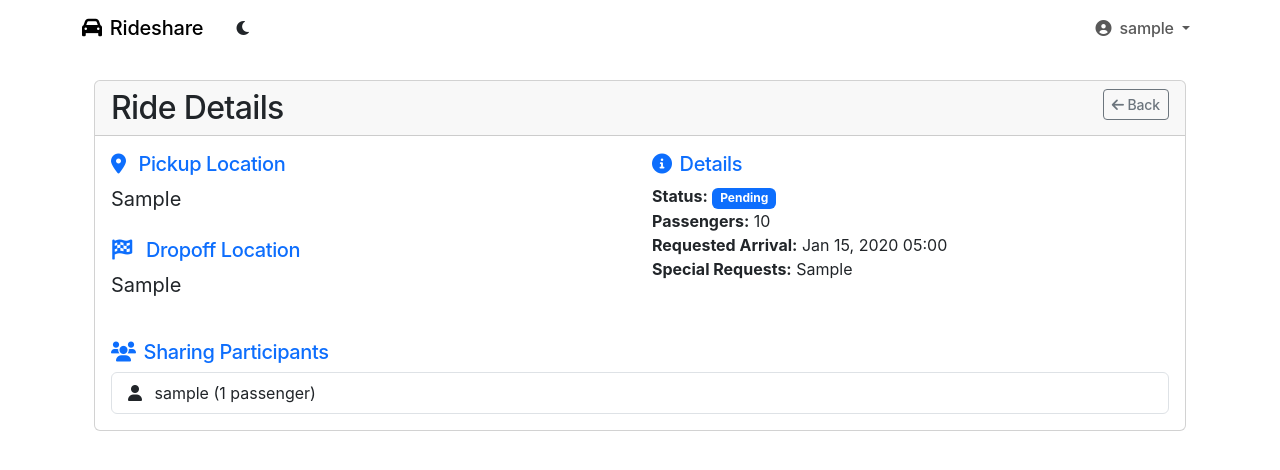
After one commit to shenxingy/ride-sharing-service-webapp, a Django app: page /rider/ride/1/ in a window 1280 px wide. The commit adds this page. Shown: the top 470 px of the page. Run offline with Django 5.2, Linux system fonts and the light colour scheme; a user stored in the database is signed in; tables that the repository leaves empty hold one stand-in row (values such as "Sample post"); some libraries are stand-ins or nearby versions.

Commit message:
add detail page

```diff
--- a/docker-deploy/web-app/rider/forms.py
+++ b/docker-deploy/web-app/rider/forms.py
@@ -47,7 +47,8 @@ class RideRequestForm(forms.ModelForm):
 
     class Meta:
         model = Ride
-        fields = ['pickup_location', 'dropoff_location', 'passenger_count', 'required_arrival_time','special_request', 'allow_sharing']
+        fields = ['pickup_location', 'dropoff_location', 'passenger_count',
+                  'required_arrival_time','special_request', 'allow_sharing']
         widgets = {
             'special_request': forms.Textarea(attrs={'rows': 3, 'class': 'form-control'}),
             'passenger_count': forms.NumberInput(attrs={'class': 'form-control', 'min': 1}),
--- a/docker-deploy/web-app/rider/models.py
+++ b/docker-deploy/web-app/rider/models.py
@@ -19,7 +19,7 @@ class Ride(models.Model):
     )
     special_request = models.TextField(blank=True)
     status = models.CharField(max_length=20, choices=STATUS_CHOICES, default='PENDING')
-    vehicle = models.ForeignKey(Vehicle, on_delete=models.SET_NULL, null=True, blank=True)
+    vehicle = models.ForeignKey(Vehicle, on_delete=models.SET_NULL, null=True, blank=True) # no yet
     allow_sharing = models.BooleanField(default=False)
     total_passengers = models.IntegerField(default=0)
     required_arrival_time = models.DateTimeField(null=True, blank=True)
@@ -30,8 +30,15 @@ class Ride(models.Model):
         return f"Ride from {self.pickup_location} to {self.dropoff_location}"
 
 class RideShare(models.Model):
+    STATUS_CHOICES = [
+        ('PENDING', 'Pending'),
+        ('CONFIRMED', 'Confirmed'),
+        ('COMPLETED', 'Completed'),
+        ('CANCELLED', 'Cancelled'),
+    ]
     ride = models.ForeignKey(Ride, on_delete=models.CASCADE, related_name='shared_rides')
     rider = models.ForeignKey(User, on_delete=models.CASCADE)
+    status = models.CharField(max_length=20, choices=STATUS_CHOICES, default='PENDING')
     pickup_location = models.CharField(max_length=255, default='Unknown')
     dropoff_location = models.CharField(max_length=255, default='Unknown')
     passenger_count = models.IntegerField()
--- /dev/null
+++ b/docker-deploy/web-app/rider/templates/rider/ride_detail.html
@@ -0,0 +1,60 @@
+{% extends "base.html" %}
+
+{% block content %}
+<div class="container mt-4">
+    <div class="card">
+        <div class="card-header">
+            <h2 class="mb-0">
+                <a href="{% url 'rider_dashboard' %}" class="btn btn-sm btn-outline-secondary float-end">
+                    <i class="fas fa-arrow-left"></i> Back
+                </a>
+                Ride Details
+            </h2>
+        </div>
+
+        <div class="card-body">
+            <div class="row">
+                <div class="col-md-6">
+                    <h5 class="text-primary">
+                        <i class="fas fa-map-marker-alt me-2"></i>
+                        Pickup Location
+                    </h5>
+                    <p class="fs-5">{{ ride.pickup_location }}</p>
+
+                    <h5 class="text-primary mt-4">
+                        <i class="fas fa-flag-checkered me-2"></i>
+                        Dropoff Location
+                    </h5>
+                    <p class="fs-5">{{ ride.dropoff_location }}</p>
+                </div>
+
+                <div class="col-md-6">
+                    <h5 class="text-primary"><i class="fas fa-info-circle me-2"></i>Details</h5>
+                    <ul class="list-unstyled">
+                        <li><strong>Status:</strong> <span class="badge bg-primary">{{ ride.get_status_display }}</span></li>
+                        <li><strong>Passengers:</strong> {{ ride.total_passengers }}</li>
+                        <li><strong>Requested Arrival:</strong> {{ ride.required_arrival_time|date:"M j, Y H:i" }}</li>
+                        <li><strong>Special Requests:</strong> {{ ride.special_request|default:"None" }}</li>
+                    </ul>
+                </div>
+            </div>
+
+            <div class="mt-4">
+                <h5 class="text-primary"><i class="fas fa-users me-2"></i>Sharing Participants</h5>
+                <div class="list-group">
+                    {% for share in ride.shared_rides.all %}
+                    <div class="list-group-item">
+                        <i class="fas fa-user me-2"></i>
+                        {{ share.rider.username }} ({{ share.passenger_count }} passenger{{ share.passenger_count|pluralize }})
+                    </div>
+                    {% empty %}
+                    <div class="list-group-item">
+                        No sharing participants
+                    </div>
+                    {% endfor %}
+                </div>
+            </div>
+        </div>
+    </div>
+</div>
+{% endblock %}
--- a/docker-deploy/web-app/rider/urls.py
+++ b/docker-deploy/web-app/rider/urls.py
@@ -1,5 +1,5 @@
 from django.urls import path
-from .views import request_ride, get_eta, rider_dashboard, edit_ride, cancel_ride
+from .views import request_ride, get_eta, rider_dashboard, edit_ride, cancel_ride,RideDetailView
 
 urlpatterns = [
     path("request/", request_ride, name="request_ride"),
@@ -8,4 +8,5 @@ urlpatterns = [
     path("get_eta/", get_eta, name="get_eta"),
     # Other URL patterns
     path('cancel_ride/<int:ride_id>/', cancel_ride, name='cancel_ride'),
+    path('ride/<int:pk>/', RideDetailView.as_view(), name='ride_detail'),
 ]
--- a/docker-deploy/web-app/rider/views.py
+++ b/docker-deploy/web-app/rider/views.py
@@ -7,6 +7,8 @@ from django.db.models import Q
 from django.conf import settings
 from django.utils.timezone import now
 from datetime import timedelta
+from django.views.generic.detail import DetailView
+from django.contrib.auth.mixins import LoginRequiredMixin  # Add this import
 
 
 from django.http import JsonResponse
@@ -141,8 +143,8 @@ def request_ride(request):
         if form.is_valid():
             ride = form.save(commit=False)
             ride.rider = request.user
-
-            ride.required_arrival_time = ride.required_arrival_time
+            ride.total_passengers += form.cleaned_data.get("passenger_count", 1)
+            ride.status = 'PENDING'
             ride.save()  # 🚀 Assigns an ID
 
             return redirect('rider_dashboard')
@@ -166,6 +168,10 @@ def edit_ride(request, ride_id):
         form = RideRequestForm(request.POST, instance=ride)
         if form.is_valid():
             form.save()
+            ride.total_passengers = form.cleaned_data.get("passenger_count", 1)
+            ride.created_at = now()
+            ride.updated_at = now()
+            ride.save()
             messages.success(request, "Ride updated successfully.")
             return redirect('rider_dashboard')
         else:
@@ -180,8 +186,20 @@ def edit_ride(request, ride_id):
     })
 
 @login_required
+def cancel_ride(request, ride_id):
+    """Allow the ride owner to cancel a pending ride."""
+    ride = get_object_or_404(Ride, id=ride_id, rider=request.user, status='PENDING')
+
+    # Mark the ride as cancelled
+    ride.status = 'CANCELLED'
+    ride.save()
+
+    messages.success(request, "Ride has been cancelled successfully.")
+    return redirect('rider_dashboard')
+
+@login_required
 def rider_dashboard(request):
-    """Display user's rides, allow searching, joining, and leaving rides."""
+    # Owner’s rides:
     open_rides = Ride.objects.filter(
         rider=request.user, status__in=['PENDING', 'CONFIRMED']
     ).order_by('-created_at')
@@ -190,8 +208,14 @@ def rider_dashboard(request):
         rider=request.user, status__in=['COMPLETED', 'CANCELLED']
     ).order_by('-created_at')
 
-    # Rides user has joined as a sharer
-    sharer_rides = RideShare.objects.filter(rider=request.user).select_related('ride')
+    # For rides the user has joined as a sharer, separate active from history.
+    active_sharer_rides = RideShare.objects.filter(
+        rider=request.user, status='PENDING'
+    ).select_related('ride')
+
+    sharer_history = RideShare.objects.filter(
+        rider=request.user
+    ).exclude(status='PENDING').select_related('ride')
 
     search_results = []
     search_performed = False
@@ -209,9 +233,11 @@ def rider_dashboard(request):
             RideShare.objects.create(
                 ride=ride,
                 rider=request.user,
+                status='PENDING',
                 passenger_count=passenger_count,
                 pickup_location=sharer_pickup,
-                dropoff_location=sharer_dropoff
+                dropoff_location=sharer_dropoff,
+                created_at=now()
             )
 
             # Update total_passengers (just for record-keeping)
@@ -223,20 +249,22 @@ def rider_dashboard(request):
 
         elif "leave_ride_id" in request.POST:
             share_id = request.POST.get("leave_ride_id")
-            ride_share = get_object_or_404(RideShare, id=share_id, rider=request.user)
+            # Ensure we are only processing an active share ride.
+            ride_share = get_object_or_404(RideShare, id=share_id, rider=request.user, status='PENDING')
             ride = ride_share.ride
 
-            # Update total_passengers (just for record-keeping)
+            # Update the total_passengers count on the parent ride.
             ride.total_passengers -= ride_share.passenger_count
             ride.save()
 
-            # Remove the RideShare entry
-            ride_share.delete()
+            # Change the RideShare status to CANCELLED.
+            ride_share.status = 'CANCELLED'
+            ride_share.save()
 
             messages.success(request, "Successfully left the ride.")
             return redirect("rider_dashboard")
 
-    # Handle Searching for Rides
+    # Handle Searching for Rides (unchanged)...
     if request.method == "GET" and "search" in request.GET:
         sharer_pickup = request.GET.get("sharer_pickup", "").strip()
         sharer_dropoff = request.GET.get("sharer_dropoff", "").strip()
@@ -255,30 +283,32 @@ def rider_dashboard(request):
                 sharer_pickup=sharer_pickup,
                 sharer_dropoff=sharer_dropoff,
             )
-
             if route_info:
                 valid_rides.append(ride)
 
         search_results = valid_rides
         search_performed = True
 
-    return render(request, "rider/dashboard.html", {
+    context = {
         "open_rides": open_rides,
-        "sharer_rides": sharer_rides,
+        "active_sharer_rides": active_sharer_rides,
+        "sharer_history": sharer_history,
         "closed_rides": closed_rides,
         "search_results": search_results,
         "search_performed": search_performed,
         "GOOGLE_MAPS_API_KEY": GOOGLE_MAPS_API_KEY,
-    })
+    }
+    return render(request, "rider/dashboard.html", context)
 
-@login_required
-def cancel_ride(request, ride_id):
-    """Allow the ride owner to cancel a pending ride."""
-    ride = get_object_or_404(Ride, id=ride_id, rider=request.user, status='PENDING')
 
-    # Mark the ride as cancelled
-    ride.status = 'CANCELLED'
-    ride.save()
+class RideDetailView(LoginRequiredMixin, DetailView):
+    model = Ride
+    template_name = 'rider/ride_detail.html'
+    context_object_name = 'ride'
 
-    messages.success(request, "Ride has been cancelled successfully.")
-    return redirect('rider_dashboard')
+    def get_queryset(self):
+        """Ensure users can only view their own rides or shared rides."""
+        return Ride.objects.filter(
+            Q(rider=self.request.user) |
+            Q(shared_rides__rider=self.request.user)
+        ).distinct()
```
Also changed, not shown: docker-deploy/web-app/rider/templates/rider/dashboard.html (+67 -20 lines), docker-deploy/web-app/static/css/style.css (+11 -0 lines), docker-deploy/web-app/rider/migrations/0003_rideshare_status.py (added).
